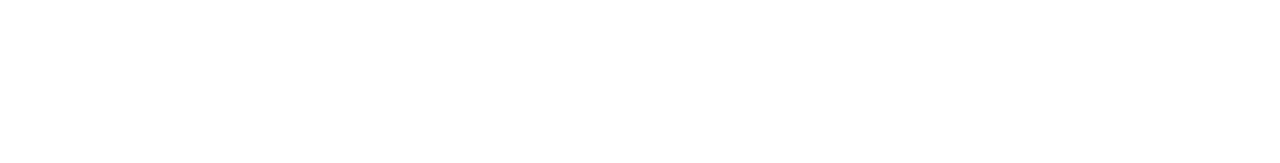
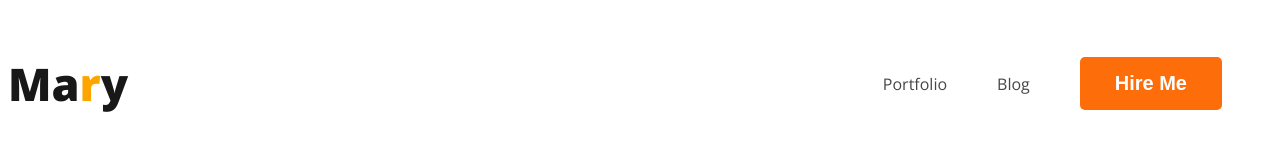
Before and after one commit to MahbubaLina/web-developer-portfolio, a plain HTML site: page index.html in a window 1280 px wide. Drawn offline with nearby package versions, Linux system fonts and the light colour scheme.

Commit message:
added nav

```diff
--- a/index.html
+++ b/index.html
@@ -3,9 +3,28 @@
 <head>
     <meta charset="UTF-8">
     <meta name="viewport" content="width=device-width, initial-scale=1.0">
-    <title>web developer portfolio</title>
+    <title>Web Developer Portfolio</title>
+    <link rel="preconnect" href="https://fonts.googleapis.com">
+<link rel="preconnect" href="https://fonts.gstatic.com" crossorigin>
+<link href="https://fonts.googleapis.com/css2?family=Open+Sans:wght@400;700;800&display=swap" rel="stylesheet">
+    <link rel="stylesheet" href="styles/portfolio.css">
 </head>
 <body>
+    <header>
+        <nav>
+            <h3 class="nav-title">Ma<span class="primary-color">r</span>y</h3>
+            <ul>
+                <li><a href="">Portfolio</a></li>
+                <li><a href="">Blog</a></li>
+                <li><button class="btn-primary">Hire Me</button></li>
+            </ul>
+        </nav>
+    </header>
+    <main>
 
+    </main>
+    <footer>
+
+    </footer>
 </body>
 </html>
--- /dev/null
+++ b/styles/portfolio.css
@@ -0,0 +1,40 @@
+/* common shared styles */
+body {
+  /* font-family: "Lato", "sans-serif"; */
+  font-family: "Open Sans", sans-serif;
+}
+.primary-color {
+  color: orange;
+}
+.btn-primary {
+  border-radius: 5px;
+  background: #fd6e0a;
+  border: 0;
+  color: #fff;
+  font-size: 20px;
+  font-weight: 700;
+  padding: 15px 35px;
+}
+/* nav related css */
+nav {
+  display: flex;
+  justify-content: space-between;
+  align-items: center;
+}
+.nav-title {
+  color: #181818;
+  font-size: 45px;
+  font-weight: 800;
+}
+nav > ul {
+  display: flex;
+  align-items: center;
+}
+nav li {
+  list-style: none;
+  margin-right: 50px;
+}
+nav a {
+  text-decoration: none;
+  color: #474747;
+}
```
